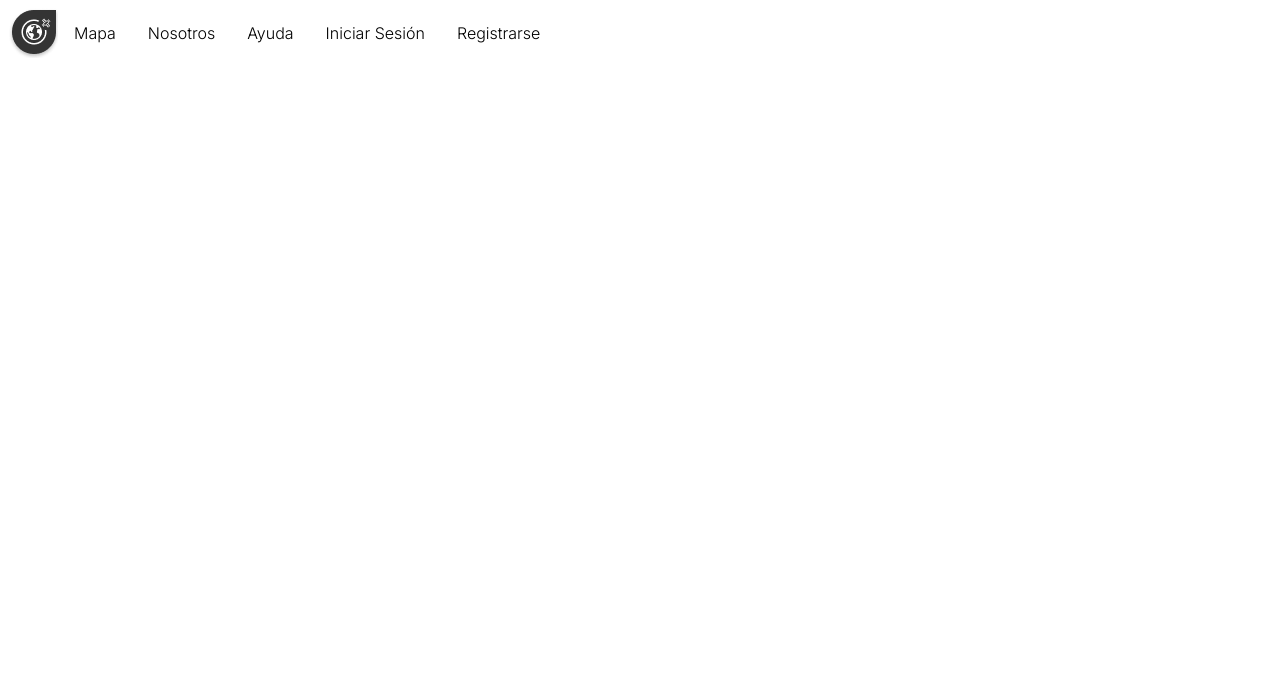
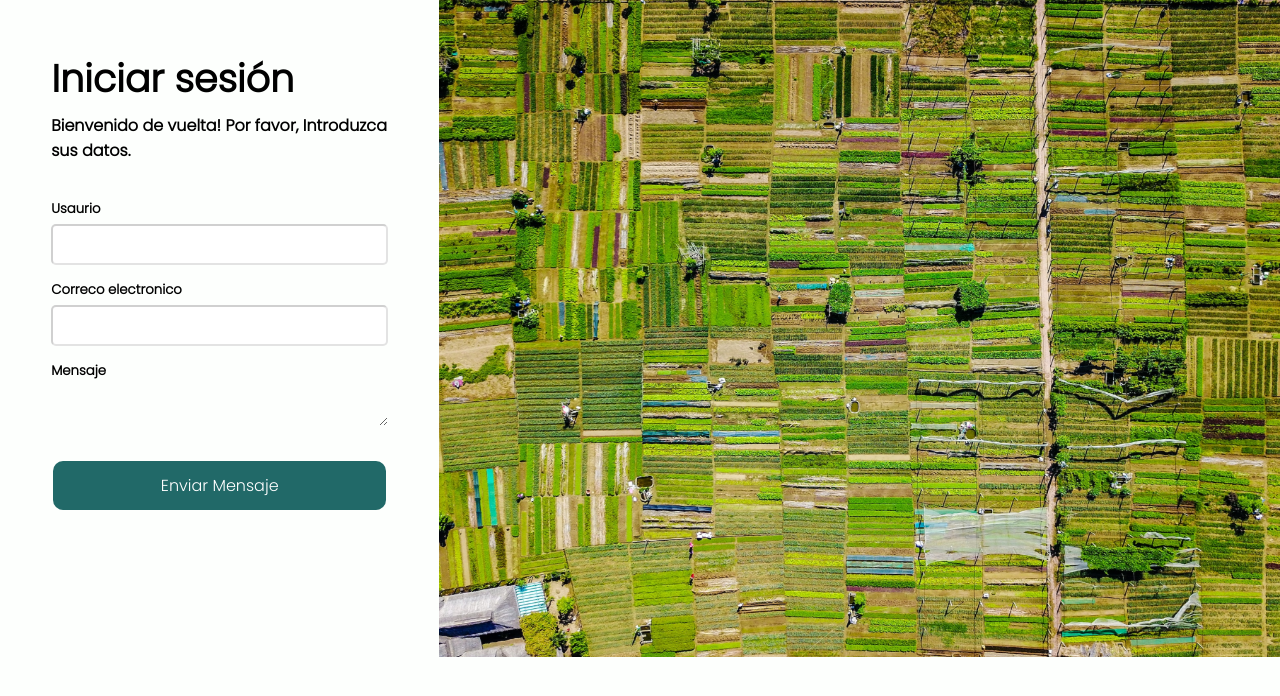
Before and after one commit to FrancoSandri/Proyecto, a PHP site: page /Help.html in a window 1280 px wide. Shown: the top 696 px of the page. Run offline with PHP 8.4, Linux system fonts and the light colour scheme; some libraries are stand-ins or nearby versions.

Commit message:
feat(contacto)

```diff
--- a/Front-End/Help.html
+++ b/Front-End/Help.html
@@ -3,30 +3,38 @@
 <head>
     <meta charset='utf-8'>
     <meta http-equiv='X-UA-Compatible' content='IE=edge'>
-    <title>Page Title</title>
+    <title>Satolution|Login</title>
     <meta name='viewport' content='width=device-width, initial-scale=1'>
-    <link rel='stylesheet' type='text/css' media='screen' href='Style/Help.css'>
+    <link href="Style/Login.css" rel="stylesheet" type="text/css" />
+    <script src='main.js'></script>
     <link href="Icons/css/uicons-bold-rounded.css" rel="stylesheet">
-    <script src='main.js'></script>
+    <style>
+     @import url('https://fonts.googleapis.com/css2?family=Inter:wght@300&display=swap');
+    </style>
 </head>
-<header x-data="{ open: false }" class="header">
-    <div class="header__logo">
+<body>
+    <div class="Form">
+        <div class="Register">
+            <div class="Titles">
+                <h1>Iniciar sesión</h1>
+                <h3>Bienvenido de vuelta! Por favor, Introduzca sus datos.</h3>
+            </div>
+            <form class="From">
+                <h5>Usaurio</h5>
+                    <input type="text" id="textInput">
+                <h5>Correco electronico</h5>
+                    <input type="email" id="emailInput">
+                <h5>Mensaje</h5>
+                    <span class="textarea" role="textbox" contenteditable></span>
+            </form>
+            <form action="#.html">
+                <button class="Sesion" id="button">Enviar Mensaje</button>
+            </form>
+        </div>
+        <div class="Imagenes">
+            <img src="Fotos/Home-Help-BG.png">
+        </div>
     </div>
-    <button class="header__button-nav--open" x-on:click="open = true"><i class="fi-br-align-justify"></i></button>
-    <nav class="nav" x-bind:class="open ? 'nav--show' : ''">
-        <div class="nav__button" x-on:click="open = false">
-            <button class="header__button-nav--close"><i class="fi-br-align-justify"></i></button>
-        </div>
-            <ul class="nav__ul">
-            <li class="nav__item"><a href="#" class="nav__link"><i class="fi-br-map-marker"></i> Mapa</a></li>
-            <li class="nav__item"><a href="Us.html" class="nav__link"><i class="fi-br-users-alt"></i> Nosotros</a></li>
-            <li class="nav__item"><a href="#" class="nav__link"><i class="fi-br-envelope"></i> Ayuda</a></li>
-            <li class="nav__item"><a href="Login.html" class="nav__link"><i class="fi-br-user"></i> Iniciar Sesión</a></li>
-            <li class="nav__item"><a href="Register.html" class="nav__link"><i class="fi-br-user-add"></i> Registrarse</a></li>
-        </ul>
-    </nav>
-</header>
-<body>
 
 </body>
 </html>
--- a/Front-End/Login.html
+++ b/Front-End/Login.html
@@ -6,7 +6,7 @@
     <title>Satolution|Login</title>
     <meta name='viewport' content='width=device-width, initial-scale=1'>
     <link href="Style/Login.css" rel="stylesheet" type="text/css" />
-    <script src='main.js'></script>
+    <script src='help.js'></script>
     <link href="Icons/css/uicons-bold-rounded.css" rel="stylesheet">
     <style>
      @import url('https://fonts.googleapis.com/css2?family=Inter:wght@300&display=swap');
--- a/Front-End/Style/Help.css
+++ b/Front-End/Style/Help.css
@@ -1,5 +1,7 @@
 @charset "utf-8";
-@import url('https://fonts.googleapis.com/css2?family=Inter:wght@300&display=swap');
+@import url('https://fonts.googleapis.com/css2?family=Poppins:wght@200;300&display=swap');
+body{margin: 0;}
+*{font-family: "poppins";}
 /*Barra Menu*/
 .header {
     display: flex;
@@ -8,11 +10,9 @@
     top: 0;
     left: 0;
     right: 0;
-    background: #fff;
-    padding: 8px;
     z-index: 100;
+    justify-content: center;
   }
-
   .header__logo
   {
     background-image: url(../Fotos/Logo44.png);
@@ -43,31 +43,28 @@
     }
     .header__button-nav--open
     {
-        background-color: #fff;
         border: 0;
+        background-color: rgba(0, 0, 0, 0);
     }
     .header__button-nav--close
     {
-        background-color: #fff;
         border: 0;
     }
     .nav__button {
       text-align: right;
-      margin: 1rem;
     }
     .nav__ul {
       list-style: none;
       padding: 0;
       margin: 0;
     }
-
     .nav__link {
       display: block;
-      padding: 1rem;
+      padding: 10px 1.5rem;
       font-size: 1.5rem;
       text-align: center;
       text-decoration: none;
-      color: black;
+      color: #000;
     }
     .fi-br-align-justify
     {
@@ -77,8 +74,7 @@
     .fi-br-align-justify:hover
     {
         text-align: center;
-        color: rgb(0, 140, 255);
-        font-size: 24px;
+        color: #499F78;
     }
   }
 
@@ -95,16 +91,16 @@
     .nav__ul {
       display: flex;
       list-style: none;
-      padding: 0;
+      padding: 10px;
+      margin: 0;
     }
 
     .nav__link {
       display: block;
       padding: 10px 1rem;
       text-decoration: none;
-      color: black;
       transition: 0.5s;
-
+       color: #fff;
     }
 
     .nav__link:hover {
@@ -116,11 +112,27 @@
     .fi-br-envelope{display: none;}
     .fi-br-users-alt{display: none;}
     .fi-br-user-add{display: none;}
+    #Registros
+    {
+        display: flex;
+        flex-direction: row;
+        position: absolute;
+        right: 2%;
+    }
+    .header__logo
+    {
+        position: absolute;
+        left: 0.5%;
+    }
+    #Btn-Crear
+    {
+        background-color: #389389;
+        border-radius: 10px;
+    }
   }
 
-
-*{
-    margin: 0;
-    padding: 0;
-    font-family: Inter;
-}
+  /*Contactanos*/
+  #msjinput
+  {
+    background-color: #000;
+  }
--- a/Front-End/Style/Login.css
+++ b/Front-End/Style/Login.css
@@ -188,3 +188,16 @@ h4
         height: 1250px;
     }
 }
+
+  /*Contactanos*/
+  .textarea {
+    display: block;
+    width: 100%;
+    overflow: hidden;
+    resize: both;
+    text-align: start;
+    min-height: 40px;
+    line-height: 20px;
+    max-width: 1px;
+    min-width: 100%;
+}
```
Also changed, not shown: Front-End/Fotos/Home-Help-BG.png (added), Front-End/JS/help.js (added).
